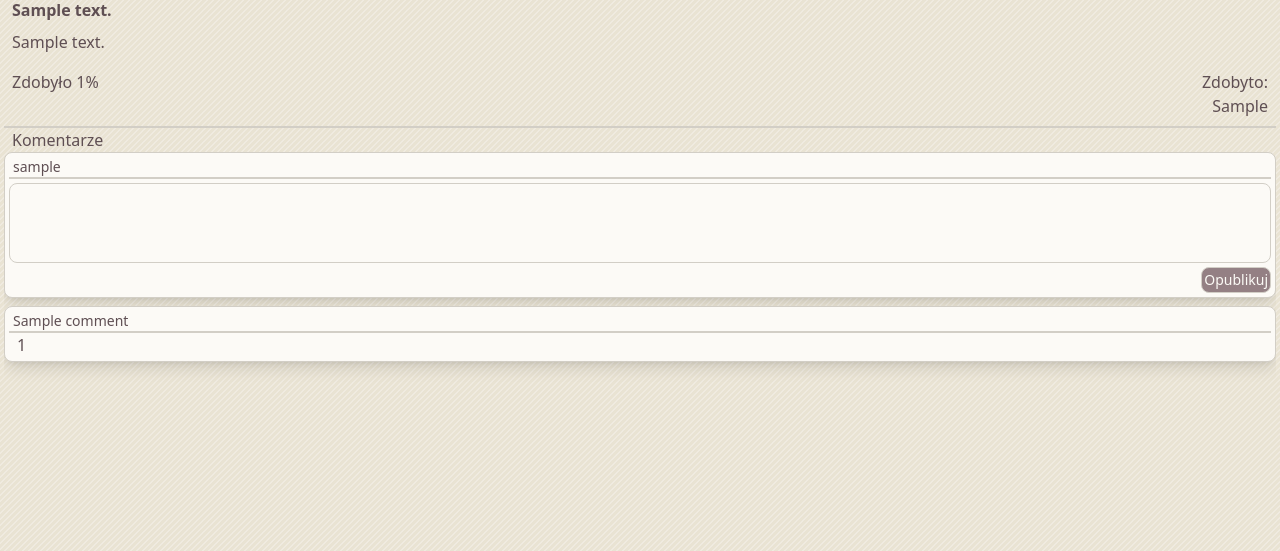
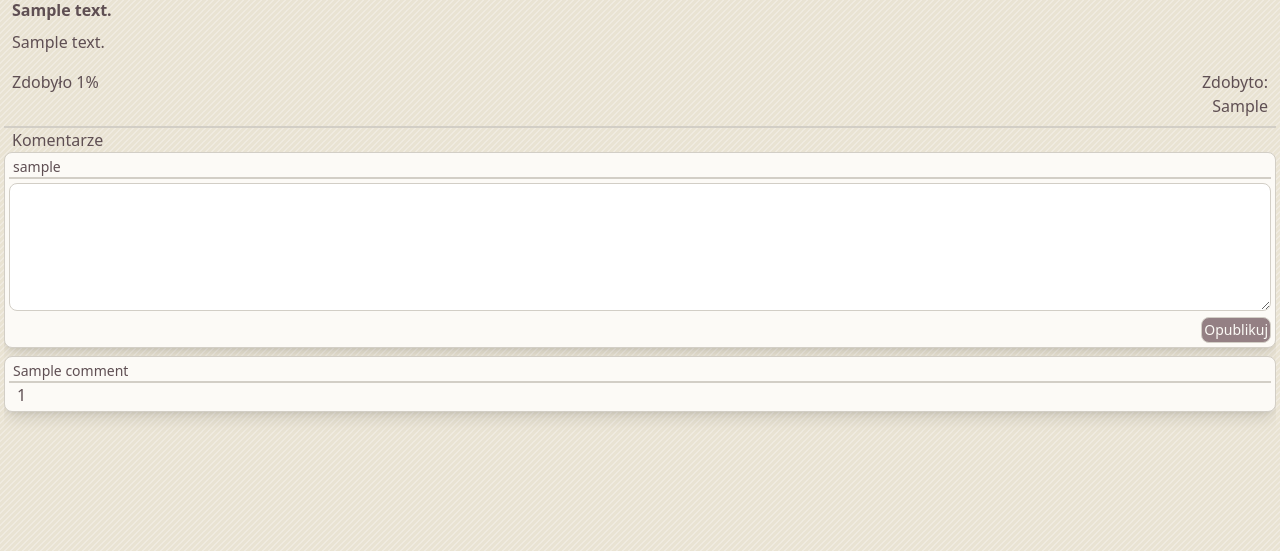
Before and after one commit to trzmjel/wroclaw-crispy-places, a Flask app: template templates/location.html in a window 1280 px wide. Shown: the part 266-817 px from the top of the page. Run offline with Flask 3, Linux system fonts and the light colour scheme; the template is opened without the code that fills it: most values are stand-ins (such as "Sample title", 1, 10 or a date in 2020); style sheets or scripts are compiled from the project's sources.

Commit message:
Changed comment input textbox to textarea

```diff
--- a/templates/location.html
+++ b/templates/location.html
@@ -33,13 +33,8 @@
                                 <label class="block text-left w-[calc(100%-0.75rem)] px-1 text-sm text-nowrap overflow-hidden">{{ nickname | safe }}</label>
                             </div>
                             <form action="/location/{{ location_id | safe }}" method="POST">
-                                <div class="flex py-1">
-                                    <span type = "text" name="comment" contenteditable="true" class="border border-[#d2cec6] rounded-lg focus:outline-none px-1 w-[calc(100%-0.5rem)] text-wrap flex-grow min-h-20 content-start"></span>
-                                </div>
-                            <!--- <div class="flex flex-row overflow-hidden">
-                                    <label class="block text-sm pl-1 p-0.5">500/500</label> --->
+                                <textarea type = "text" name="comment" class="border border-[#d2cec6] rounded-lg focus:outline-none px-1 mt-1 w-full text-wrap h-32 content-start overflow-y-auto"></textarea>
                                 <input class="block ml-auto border-[#d2cec6] border text-[#FCFAF6] bg-[#948084] p-0.5 text-sm rounded-lg" type="submit" value="Opublikuj">
-                            <!--- </div> --->
                             </form>
                         </div>
                         {% for c in comments %}
```
